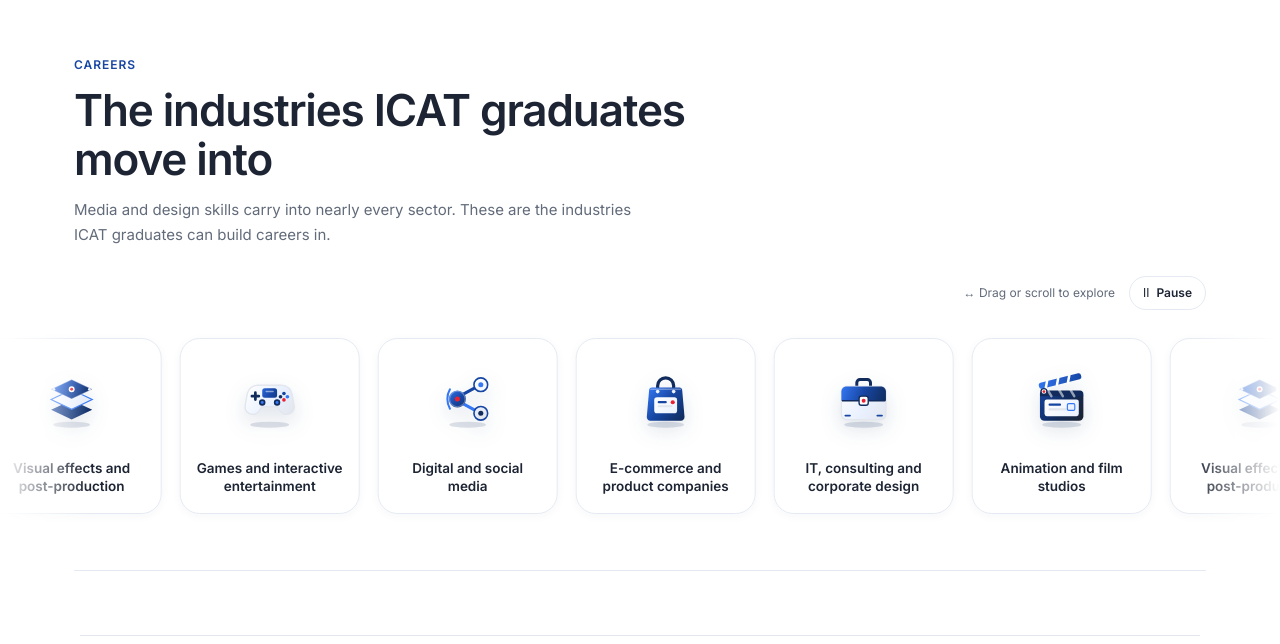
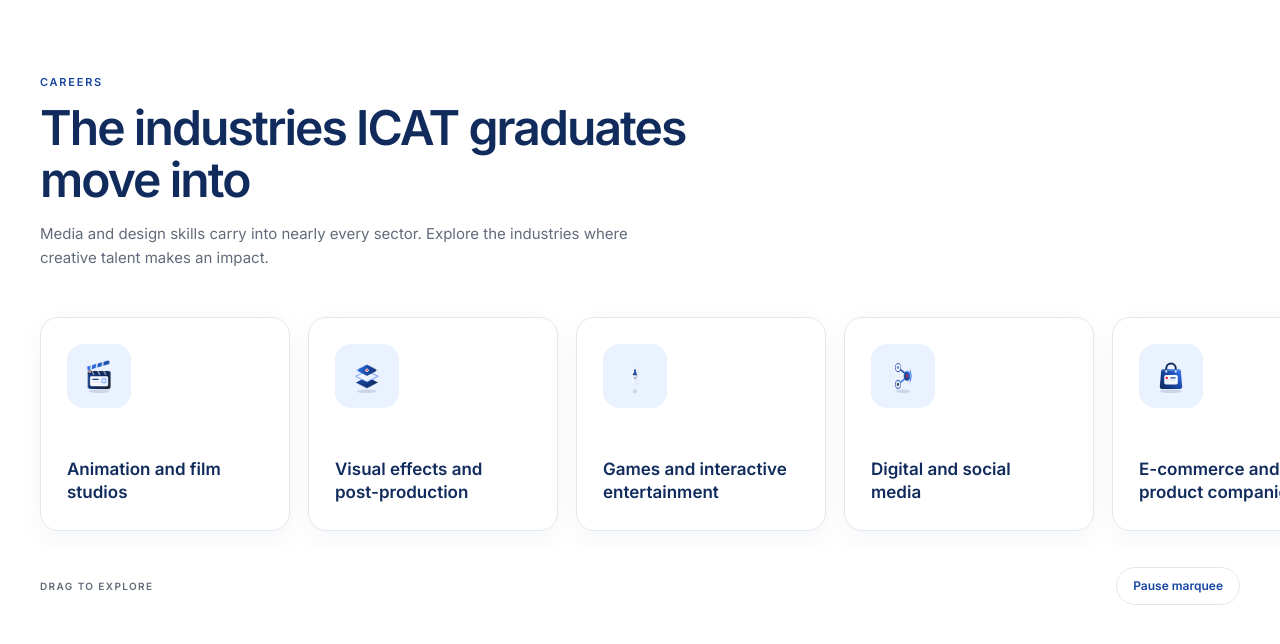
Before and after one commit to Sathish-Kumar-T/icat-website, a React (Vite) app: page / in a window 1280 px wide. Shown: the part 7827-8471 px from the top of the page. Built offline with nearby package versions, Linux system fonts and the light colour scheme.

Commit message:
Add files via upload

```diff
--- a/src/components/CareersMarquee.css
+++ b/src/components/CareersMarquee.css
@@ -1,46 +1,154 @@
-.icat-careers-section {
-  --icat-blue: #1746A2;
-  --icat-navy: #102B5C;
-  --icat-bright: #3478F6;
-  --icat-tint: #EAF1FF;
-  --icat-red: #EB2030;
-  --icat-ink: #1D2433;
-  --icat-muted: #626B7A;
-  --icat-border: #E5EAF2;
+.careers-marquee-section {
+  position: relative;
+  overflow: hidden;
+  padding: clamp(64px, 7vw, 104px) 0;
+  background: #fff;
+  color: #1d2433;
+}
+
+.careers-marquee__heading {
+  width: min(100% - 40px, 1200px);
+  margin: 0 auto 38px;
+}
+
+.careers-marquee__eyebrow {
+  margin: 0 0 12px;
+  color: #1746a2;
+  font-size: 11px;
+  font-weight: 700;
+  letter-spacing: .16em;
+}
+
+.careers-marquee__heading h2 {
+  max-width: 760px;
+  margin: 0;
+  color: #102b5c;
+  font-size: clamp(30px, 4vw, 48px);
+  font-weight: 650;
+  letter-spacing: -.04em;
+  line-height: 1.08;
+}
+
+.careers-marquee__copy {
+  max-width: 620px;
+  margin: 16px 0 0;
+  color: #626b7a;
+  font-size: 15px;
+  line-height: 1.65;
+}
+
+.careers-marquee__viewport {
   width: 100%;
-  padding: 72px 0 64px;
-  overflow: hidden;
-  color: var(--icat-ink);
+  overflow-x: auto;
+  overflow-y: hidden;
+  scrollbar-width: none;
+  cursor: grab;
+  user-select: none;
+  -webkit-user-select: none;
+  touch-action: pan-y;
+  overscroll-behavior-x: contain;
+  outline-offset: -4px;
+}
+.careers-marquee__viewport::-webkit-scrollbar { display: none; }
+.careers-marquee__viewport.is-dragging { cursor: grabbing; }
+.careers-marquee__track {
+  display: flex;
+  width: max-content;
+  align-items: stretch;
+  gap: 18px;
+  padding: 8px max(20px, calc((100vw - 1200px) / 2)) 18px;
+}
+.careers-marquee__group-copy {
+  display: flex;
+  gap: 18px;
+}
+.careers-marquee__card {
+  box-sizing: border-box;
+  display: flex;
+  flex: 0 0 250px;
+  min-height: 214px;
+  flex-direction: column;
+  align-items: flex-start;
+  justify-content: space-between;
+  padding: 26px;
+  border: 1px solid #e2e6ed;
+  border-radius: 18px;
   background: #fff;
-  font-family: inherit;
+  box-shadow: 0 8px 28px rgba(16, 43, 92, .045);
+  transition: border-color .25s ease, box-shadow .25s ease, transform .25s ease;
 }
-.icat-careers-section *, .icat-careers-section *::before, .icat-careers-section *::after { box-sizing: border-box; }
-.icat-careers-container, .icat-careers-controls, .icat-careers-divider { width: min(1180px, 100%); margin-left: auto; margin-right: auto; padding-left: 24px; padding-right: 24px; }
-.icat-careers-eyebrow { margin: 0 0 12px; color: var(--icat-blue); font-size: 12px; font-weight: 700; letter-spacing: .08em; text-transform: uppercase; }
-.icat-careers-heading { max-width: 680px; margin: 0 0 14px; color: var(--icat-ink); font-size: clamp(30px, 4vw, 44px); font-weight: 700; line-height: 1.12; letter-spacing: -.025em; }
-.icat-careers-subtext { max-width: 560px; margin: 0; color: var(--icat-muted); font-size: 15px; line-height: 1.65; }
-.icat-careers-controls { display: flex; align-items: center; justify-content: flex-end; gap: 14px; margin-top: 28px; margin-bottom: 14px; }
-.icat-careers-hint { color: var(--icat-muted); font-size: 12px; }
-.icat-careers-toggle { display: inline-flex; align-items: center; gap: 7px; padding: 7px 13px; border: 1px solid var(--icat-border); border-radius: 999px; background: #fff; color: var(--icat-ink); font: inherit; font-size: 12px; font-weight: 600; cursor: pointer; transition: border-color .2s ease, background .2s ease; }
-.icat-careers-toggle:hover { border-color: #c7d5ea; background: #f6f8fc; }
-.icat-marquee-viewport { width: 100%; overflow: hidden; padding: 14px 0 26px; -webkit-mask-image: linear-gradient(to right, transparent, #000 7%, #000 93%, transparent); mask-image: linear-gradient(to right, transparent, #000 7%, #000 93%, transparent); }
-.icat-marquee-track { display: flex; width: max-content; animation: icat-careers-scroll 38s linear infinite; }
-.icat-marquee-viewport:hover .icat-marquee-track, .icat-marquee-viewport.is-paused .icat-marquee-track { animation-play-state: paused; }
-.icat-marquee-group { display: flex; flex: 0 0 auto; align-items: stretch; gap: 18px; padding-right: 18px; }
-.icat-industry-card { display: flex; width: 180px; min-height: 176px; flex: 0 0 auto; flex-direction: column; align-items: center; justify-content: space-between; gap: 12px; padding: 20px 14px 18px; border: 1px solid var(--icat-border); border-radius: 20px; background: #fff; text-align: center; box-shadow: 0 2px 10px rgba(16,43,92,.04); transition: transform .28s ease, box-shadow .28s ease, border-color .28s ease; }
-.icat-industry-card:hover { transform: translateY(-4px); border-color: #d2dfef; box-shadow: 0 12px 28px rgba(16,43,92,.09); }
-.icat-icon-stage { display: grid; width: 76px; height: 80px; place-items: center; filter: drop-shadow(0 8px 10px rgba(16,43,92,.13)); }
-.icat-icon-stage img { display: block; width: 64px; height: 64px; object-fit: contain; }
-.icat-industry-title { margin: 0; color: var(--icat-ink); font-size: 13.5px; font-weight: 600; line-height: 1.35; }
-.icat-careers-divider { margin-top: 30px; }
-.icat-careers-divider::after { display: block; width: 100%; height: 1px; background: var(--icat-border); content: ''; }
-@keyframes icat-careers-scroll { from { transform: translateX(0); } to { transform: translateX(-50%); } }
+.careers-marquee__card:hover {
+  transform: translateY(-5px);
+  border-color: rgba(52, 120, 246, .45);
+  box-shadow: 0 16px 36px rgba(16, 43, 92, .09);
+}
+.careers-marquee__icon-wrap {
+  display: grid;
+  width: 64px;
+  height: 64px;
+  place-items: center;
+  border-radius: 16px;
+  background: #eaf1ff;
+}
+.careers-marquee__icon {
+  display: block;
+  width: 38px;
+  height: 38px;
+  object-fit: contain;
+  pointer-events: none;
+  animation: careers-icon-rotate 7.5s linear infinite;
+  transform-style: preserve-3d;
+}
+.careers-marquee__card h3 {
+  max-width: 190px;
+  margin: 26px 0 0;
+  color: #102b5c;
+  font-size: 17px;
+  font-weight: 600;
+  line-height: 1.35;
+}
+.careers-marquee__controls {
+  display: flex;
+  width: min(100% - 40px, 1200px);
+  align-items: center;
+  justify-content: space-between;
+  margin: 18px auto 0;
+}
+.careers-marquee__hint {
+  color: #626b7a;
+  font-size: 10px;
+  font-weight: 700;
+  letter-spacing: .14em;
+}
+.careers-marquee__toggle {
+  border: 1px solid #e2e6ed;
+  border-radius: 999px;
+  padding: 9px 16px;
+  background: #fff;
+  color: #1746a2;
+  font: inherit;
+  font-size: 12px;
+  font-weight: 600;
+  cursor: pointer;
+  transition: background .2s ease, border-color .2s ease;
+}
+.careers-marquee__toggle:hover {
+  border-color: #1746a2;
+  background: #eaf1ff;
+}
+@keyframes careers-icon-rotate {
+  from { transform: perspective(500px) rotateY(0deg); }
+  to { transform: perspective(500px) rotateY(360deg); }
+}
 @media (max-width: 640px) {
-  .icat-careers-section { padding: 52px 0 48px; }
-  .icat-industry-card { width: 156px; min-height: 158px; padding: 16px 12px 14px; border-radius: 18px; }
-  .icat-icon-stage { width: 64px; height: 66px; }
-  .icat-icon-stage img { width: 54px; height: 54px; }
-  .icat-industry-title { font-size: 12.5px; }
-  .icat-careers-controls { margin-top: 22px; }
+  .careers-marquee__heading { margin-bottom: 26px; }
+  .careers-marquee__card { flex-basis: 218px; min-height: 190px; padding: 22px; }
+  .careers-marquee__track, .careers-marquee__group-copy { gap: 12px; }
+  .careers-marquee__icon-wrap { width: 56px; height: 56px; }
+  .careers-marquee__icon { width: 34px; height: 34px; }
+  .careers-marquee__card h3 { font-size: 16px; }
 }
-@media (prefers-reduced-motion: reduce) { .icat-marquee-track { animation: none; } .icat-industry-card { transition: none; } }
+@media (prefers-reduced-motion: reduce) {
+  .careers-marquee__icon { animation: none; }
+  .careers-marquee__card, .careers-marquee__toggle { transition: none; }
+}
--- a/src/components/CareersMarquee.tsx
+++ b/src/components/CareersMarquee.tsx
@@ -1,67 +1,152 @@
-import { useState } from 'react';
+import { useEffect, useRef, useState } from 'react';
 import './CareersMarquee.css';
-import animationIcon from '../assets/images/icat-careers-section-icons-svg/01-animation-and-film-studios.svg';
-import vfxIcon from '../assets/images/icat-careers-section-icons-svg/02-visual-effects-and-post-production.svg';
-import gamesIcon from '../assets/images/icat-careers-section-icons-svg/03-games-and-interactive-entertainment.svg';
-import digitalIcon from '../assets/images/icat-careers-section-icons-svg/04-digital-and-social-media.svg';
-import ecommerceIcon from '../assets/images/icat-careers-section-icons-svg/05-e-commerce-and-product-companies.svg';
-import corporateIcon from '../assets/images/icat-careers-section-icons-svg/06-it-consulting-and-corporate-design.svg';
 
-const industries = [
-  { title: 'Animation and film studios', icon: animationIcon },
-  { title: 'Visual effects and post-production', icon: vfxIcon },
-  { title: 'Games and interactive entertainment', icon: gamesIcon },
-  { title: 'Digital and social media', icon: digitalIcon },
-  { title: 'E-commerce and product companies', icon: ecommerceIcon },
-  { title: 'IT, consulting and corporate design', icon: corporateIcon },
+import careerIcon01 from '../assets/images/icat-careers-section-icons-svg/01-animation-and-film-studios.svg';
+import careerIcon02 from '../assets/images/icat-careers-section-icons-svg/02-visual-effects-and-post-production.svg';
+import careerIcon03 from '../assets/images/icat-careers-section-icons-svg/03-games-and-interactive-entertainment.svg';
+import careerIcon04 from '../assets/images/icat-careers-section-icons-svg/04-digital-and-social-media.svg';
+import careerIcon05 from '../assets/images/icat-careers-section-icons-svg/05-e-commerce-and-product-companies.svg';
+import careerIcon06 from '../assets/images/icat-careers-section-icons-svg/06-it-consulting-and-corporate-design.svg';
+
+const CAREERS = [
+  { icon: careerIcon01, title: 'Animation and film studios' },
+  { icon: careerIcon02, title: 'Visual effects and post-production' },
+  { icon: careerIcon03, title: 'Games and interactive entertainment' },
+  { icon: careerIcon04, title: 'Digital and social media' },
+  { icon: careerIcon05, title: 'E-commerce and product companies' },
+  { icon: careerIcon06, title: 'IT, consulting and corporate design' },
 ];
 
 export default function CareersMarquee() {
-  const [paused, setPaused] = useState(false);
+  const viewportRef = useRef<HTMLDivElement>(null);
+  const pointerStartX = useRef(0);
+  const scrollStartX = useRef(0);
+  const dragged = useRef(false);
+  const [isPaused, setIsPaused] = useState(false);
+  const [isDragging, setIsDragging] = useState(false);
+
+  // Scroll the duplicated track continuously. Dragging and Pause both stop autoplay.
+  useEffect(() => {
+    const viewport = viewportRef.current;
+    if (!viewport) return;
+
+    let frame = 0;
+    let previousTime = 0;
+    const speed = 34; // pixels per second
+
+    const tick = (time: number) => {
+      if (previousTime && !isPaused && !isDragging) {
+        const delta = Math.min((time - previousTime) / 1000, 0.05);
+        viewport.scrollLeft += speed * delta;
+        const loopPoint = viewport.scrollWidth / 2;
+        if (loopPoint > 0 && viewport.scrollLeft >= loopPoint) {
+          viewport.scrollLeft -= loopPoint;
+        }
+      }
+      previousTime = time;
+      frame = window.requestAnimationFrame(tick);
+    };
+
+    frame = window.requestAnimationFrame(tick);
+    return () => window.cancelAnimationFrame(frame);
+  }, [isPaused, isDragging]);
+
+  const handlePointerDown = (event: React.PointerEvent<HTMLDivElement>) => {
+    const viewport = viewportRef.current;
+    if (!viewport) return;
+    // Only the primary mouse button; touch and pen are supported too.
+    if (event.pointerType === 'mouse' && event.button !== 0) return;
+    pointerStartX.current = event.clientX;
+    scrollStartX.current = viewport.scrollLeft;
+    dragged.current = false;
+    setIsDragging(true);
+    viewport.setPointerCapture(event.pointerId);
+  };
+
+  const handlePointerMove = (event: React.PointerEvent<HTMLDivElement>) => {
+    const viewport = viewportRef.current;
+    if (!viewport || !isDragging) return;
+    const distance = event.clientX - pointerStartX.current;
+    if (Math.abs(distance) > 3) dragged.current = true;
+    viewport.scrollLeft = scrollStartX.current - distance;
+    const loopPoint = viewport.scrollWidth / 2;
+    if (loopPoint > 0) {
+      if (viewport.scrollLeft < 0) {
+        viewport.scrollLeft += loopPoint;
+        scrollStartX.current += loopPoint;
+      } else if (viewport.scrollLeft >= loopPoint) {
+        viewport.scrollLeft -= loopPoint;
+        scrollStartX.current -= loopPoint;
+      }
+    }
+  };
+
+  const finishDrag = (event?: React.PointerEvent<HTMLDivElement>) => {
+    const viewport = viewportRef.current;
+    if (viewport && event && viewport.hasPointerCapture(event.pointerId)) {
+      viewport.releasePointerCapture(event.pointerId);
+    }
+    setIsDragging(false);
+  };
+
+  const renderCards = (duplicate = false) =>
+    CAREERS.map((career, index) => (
+      <article className="careers-marquee__card" key={`${duplicate ? 'copy-' : ''}${career.title}`}>
+        <span className="careers-marquee__icon-wrap">
+          <img
+            className="careers-marquee__icon"
+            src={career.icon}
+            alt=""
+            aria-hidden="true"
+            draggable={false}
+            style={{ animationDelay: `${index * -1.1}s` }}
+          />
+        </span>
+        <h3>{career.title}</h3>
+      </article>
+    ));
 
   return (
-    <section className="icat-careers-section" aria-labelledby="icat-careers-heading">
-      <div className="icat-careers-container">
-        <p className="icat-careers-eyebrow">Careers</p>
-        <h2 id="icat-careers-heading" className="icat-careers-heading">
-          The industries ICAT graduates move into
-        </h2>
-        <p className="icat-careers-subtext">
-          Media and design skills carry into nearly every sector. These are the industries ICAT graduates can build careers in.
+    <section className="careers-marquee-section" aria-label="Career opportunities">
+      <div className="careers-marquee__heading">
+        <p className="careers-marquee__eyebrow">CAREERS</p>
+        <h2>The industries ICAT graduates move into</h2>
+        <p className="careers-marquee__copy">
+          Media and design skills carry into nearly every sector. Explore the industries where creative talent makes an impact.
         </p>
       </div>
 
-      <div className="icat-careers-controls">
-        <span className="icat-careers-hint" aria-hidden="true">↔ Drag or scroll to explore</span>
-        <button
-          type="button"
-          className="icat-careers-toggle"
-          aria-pressed={paused}
-          onClick={() => setPaused((value) => !value)}
-        >
-          <span aria-hidden="true">{paused ? '▶' : 'Ⅱ'}</span>
-          {paused ? 'Play' : 'Pause'}
-        </button>
-      </div>
-
-      <div className={`icat-marquee-viewport${paused ? ' is-paused' : ''}`}>
-        <div className="icat-marquee-track">
-          {[0, 1].map((copy) => (
-            <div className="icat-marquee-group" key={copy} aria-hidden={copy === 1}>
-              {industries.map((industry) => (
-                <article className="icat-industry-card" key={`${copy}-${industry.title}`}>
-                  <span className="icat-icon-stage">
-                    <img src={industry.icon} alt="" aria-hidden="true" />
-                  </span>
-                  <h3 className="icat-industry-title">{industry.title}</h3>
-                </article>
-              ))}
-            </div>
-          ))}
+      <div
+        ref={viewportRef}
+        className={`careers-marquee__viewport${isDragging ? ' is-dragging' : ''}`}
+        onPointerDown={handlePointerDown}
+        onPointerMove={handlePointerMove}
+        onPointerUp={finishDrag}
+        onPointerCancel={finishDrag}
+        onLostPointerCapture={() => setIsDragging(false)}
+        role="region"
+        aria-label="Scrollable career industries. Drag or swipe to explore."
+        tabIndex={0}
+      >
+        <div className="careers-marquee__track">
+          {renderCards()}
+          <div className="careers-marquee__group-copy" aria-hidden="true">
+            {renderCards(true)}
+          </div>
         </div>
       </div>
 
-      <div className="icat-careers-divider" aria-hidden="true" />
+      <div className="careers-marquee__controls">
+        <span className="careers-marquee__hint">DRAG TO EXPLORE</span>
+        <button
+          type="button"
+          className="careers-marquee__toggle"
+          onClick={() => setIsPaused((value) => !value)}
+          aria-pressed={isPaused}
+        >
+          {isPaused ? 'Play marquee' : 'Pause marquee'}
+        </button>
+      </div>
     </section>
   );
 }
```
